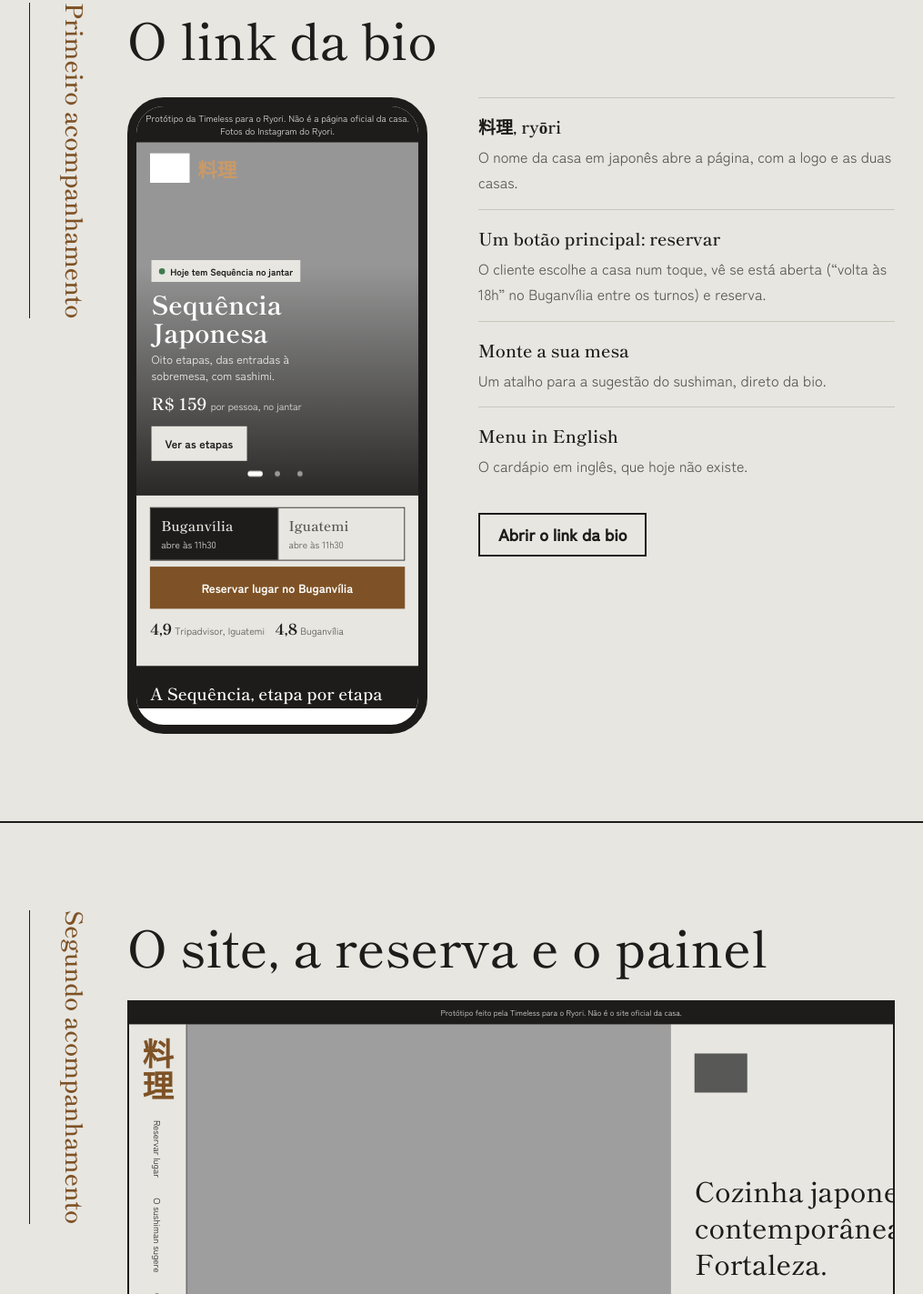
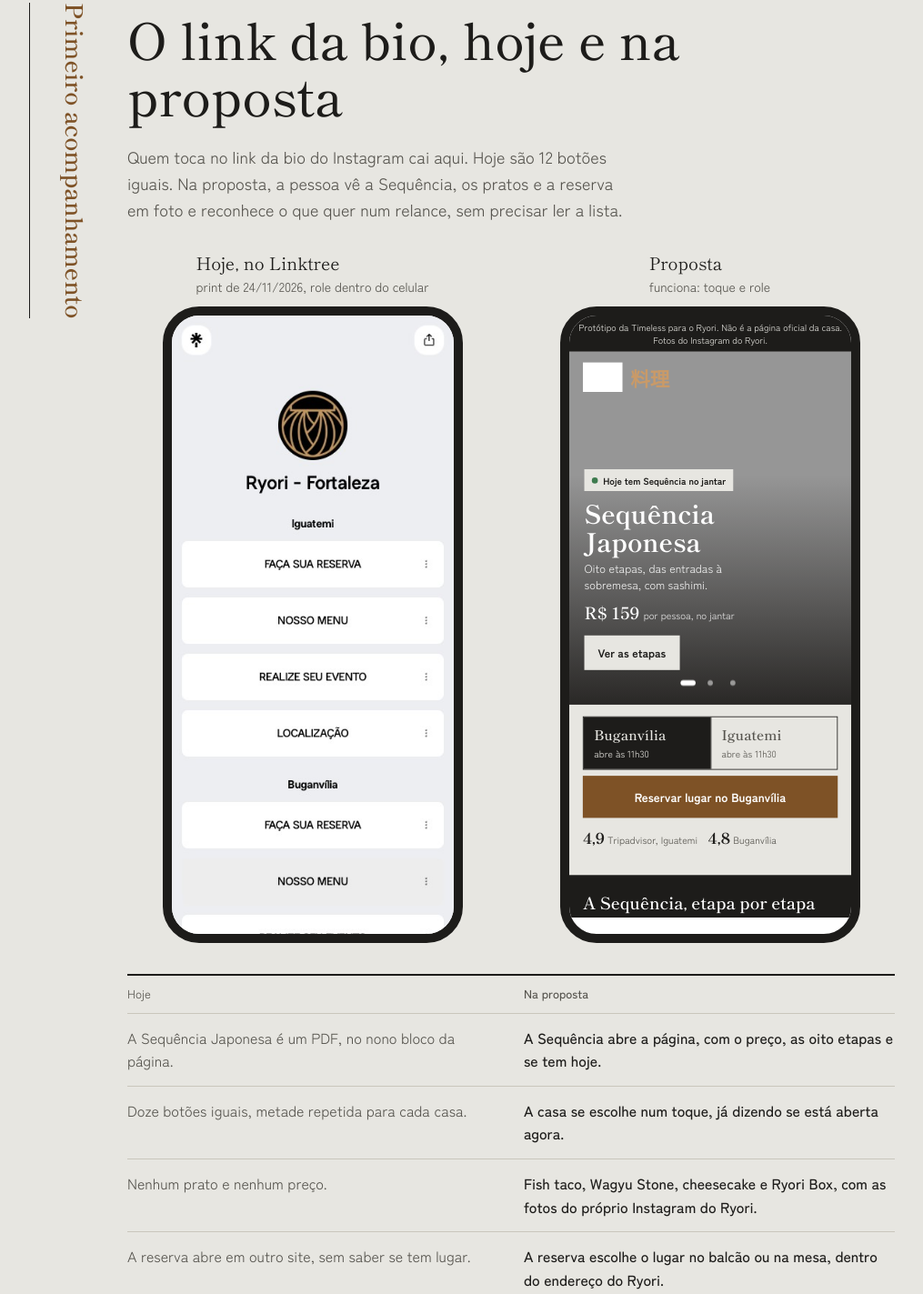
Before and after one commit to guikstro/ryori-proposta, a plain HTML site: page index.html in a window 1280 px wide. Shown: the part 3327-4750 px from the top of the page at 91% size, without its empty margins (132-1147 px from the left). Drawn offline with nearby package versions, Linux system fonts and the light colour scheme.

Commit message:
Proposta: link da bio de hoje e o proposto, lado a lado, com o que muda
Co-Authored-By: Claude Opus 5.5 <noreply@anthropic.com>

```diff
--- a/index.html
+++ b/index.html
@@ -90,6 +90,17 @@ p + p{margin-top:12px}
 .zap{display:inline-flex;align-items:center;min-height:64px;padding:0 30px;background:var(--acento);color:var(--acento-txt);text-decoration:none;font-size:20px;font-weight:600;margin:10px 0 40px}
 .assina{display:flex;justify-content:space-between;align-items:end;gap:24px;flex-wrap:wrap;padding-top:22px;border-top:1px solid var(--regra);font-size:15px;color:var(--tinta-2)}
 .assina img{height:30px}
+.ad{display:grid;grid-template-columns:repeat(2,minmax(0,1fr));gap:30px;margin-top:30px;justify-items:center}
+.ad figure{display:flex;flex-direction:column;align-items:center;gap:12px}
+.ad figcaption{font-family:var(--serif);font-size:19px}
+.ad figcaption small{display:block;font:400 14px var(--sans);color:var(--tinta-2);text-align:center}
+.cel-img .rola{height:100%;overflow-y:auto;background:#eceef1}
+.cel-img img{display:block;width:100%;height:auto}
+.troca{margin-top:34px;border-top:2px solid var(--tinta)}
+.troca div{display:grid;grid-template-columns:minmax(0,1fr) minmax(0,1fr);gap:28px;padding:14px 0;border-bottom:1px solid var(--regra);font-size:16px}
+.troca div:first-child{font-size:13px;color:var(--tinta-2);padding:10px 0}
+.troca span:first-child{color:var(--tinta-2)}
+.troca span:last-child{font-weight:500}
 .ganhos{list-style:none;display:grid;grid-template-columns:repeat(3,1fr);gap:32px;margin-top:40px;border-top:2px solid var(--tinta);padding-top:20px}
 .ganhos b{display:block;font-family:var(--serif);font-weight:600;font-size:20px;line-height:1.3;margin-bottom:6px}
 .ganhos span{color:var(--tinta-2);font-size:16px}
@@ -117,6 +128,7 @@ p + p{margin-top:12px}
   .plano{grid-template-columns:1fr} .plano .val{text-align:left} .inclui{grid-template-columns:1fr;gap:18px}
   .enderecos div{grid-template-columns:1fr;gap:2px} .enderecos em{text-align:left}
   .ganhos{grid-template-columns:1fr;gap:18px} .calc .campos{grid-template-columns:1fr 1fr}
+  .ad{grid-template-columns:1fr;gap:34px} .troca div{grid-template-columns:1fr;gap:2px} .troca div:first-child{display:none} .troca span:first-child::before{content:'Hoje: '} .troca span:last-child::before{content:'Proposta: ';color:var(--acento)}
 }
 @media print{
   @page{size:A4;margin:0}
@@ -125,6 +137,8 @@ p + p{margin-top:12px}
   .capa{min-height:297mm;break-after:page} .capa .base{width:62%}
   .caminho{grid-template-columns:repeat(4,1fr)} .vivo{grid-template-columns:auto 1fr} .site .vivo{grid-template-columns:1fr 1fr}
   .tela{height:470px} .tela iframe{transform:scale(.48)}
+  .ad{grid-template-columns:1fr 1fr;margin-top:10px;gap:10px} .ad .cel{height:400px;width:230px} .ad .cel iframe{transform:scale(.56)} .ad figcaption{font-size:15px}
+  .troca{margin-top:14px} .troca div{grid-template-columns:1fr 1fr;gap:20px;padding:6px 0;font-size:12px} .troca div:first-child{display:grid} .troca span::before{content:none!important}
   h3{font-size:38px;margin-bottom:14px} .folha .texto.mut{font-size:14px}
   .achado{padding:11px 0;gap:24px;grid-template-columns:1fr 2.2fr} .achado b{font-size:18px} .achado p{font-size:13px;line-height:1.5}
   .miudos{margin-top:18px} .miudo{padding:5px 0;font-size:12.5px} .miudo .onde{font-size:11.5px} .elogio{font-size:13px;line-height:1.4;margin-top:10px;padding:8px 12px} .notas li{padding:9px 0} .notas b{font-size:16px} .notas span{font-size:13px} .achado .fonte{font-size:11.5px;margin-top:4px}
@@ -178,11 +192,14 @@ p + p{margin-top:12px}
 
 <section class="folha">
   <h2>Primeiro acompanhamento</h2>
-  <h3>O link da bio</h3>
-  <div class="vivo">
-    <div class="cel"><iframe src="site/links/" title="Protótipo do link da bio" loading="lazy"></iframe></div>
-    <div><ul class="notas"><li><b>料理, ryōri</b><span>O nome da casa em japonês abre a página, com a logo e as duas casas.</span></li><li><b>Um botão principal: reservar</b><span>O cliente escolhe a casa num toque, vê se está aberta (“volta às 18h” no Buganvília entre os turnos) e reserva.</span></li><li><b>Monte a sua mesa</b><span>Um atalho para a sugestão do sushiman, direto da bio.</span></li><li><b>Menu in English</b><span>O cardápio em inglês, que hoje não existe.</span></li></ul><a class="abrir" href="site/links/">Abrir o link da bio</a></div>
+  <h3>O link da bio, hoje e na proposta</h3>
+  <p class="texto mut">Quem toca no link da bio do Instagram cai aqui. Hoje são 12 botões iguais. Na proposta, a pessoa vê a Sequência, os pratos e a reserva em foto e reconhece o que quer num relance, sem precisar ler a lista.</p>
+  <div class="ad">
+    <figure><figcaption>Hoje, no Linktree<small>print de 24/11/2026, role dentro do celular</small></figcaption><div class="cel cel-img"><div class="rola" tabindex="0" aria-label="Print do Linktree atual"><img src="assets/linktree-hoje.jpg" alt="Linktree atual do Ryori: doze botões iguais, separados por casa" loading="lazy"></div></div></figure>
+    <figure><figcaption>Proposta<small>funciona: toque e role</small></figcaption><div class="cel"><iframe src="site/links/" title="Protótipo do link da bio" loading="lazy"></iframe></div></figure>
   </div>
+  <div class="troca"><div><span>Hoje</span><span>Na proposta</span></div><div><span>A Sequência Japonesa é um PDF, no nono bloco da página.</span><span>A Sequência abre a página, com o preço, as oito etapas e se tem hoje.</span></div><div><span>Doze botões iguais, metade repetida para cada casa.</span><span>A casa se escolhe num toque, já dizendo se está aberta agora.</span></div><div><span>Nenhum prato e nenhum preço.</span><span>Fish taco, Wagyu Stone, cheesecake e Ryori Box, com as fotos do próprio Instagram do Ryori.</span></div><div><span>A reserva abre em outro site, sem saber se tem lugar.</span><span>A reserva escolhe o lugar no balcão ou na mesa, dentro do endereço do Ryori.</span></div><div><span>“Crie seu Linktree” no rodapé, propaganda de outra empresa.</span><span>Rodapé limpo, com o endereço da casa.</span></div></div>
+  <a class="abrir" href="site/links/">Abrir o link da bio</a>
 </section>
 
 <section class="folha site">
```
Also changed, not shown: assets/linktree-hoje.jpg (added), 1 other file.
